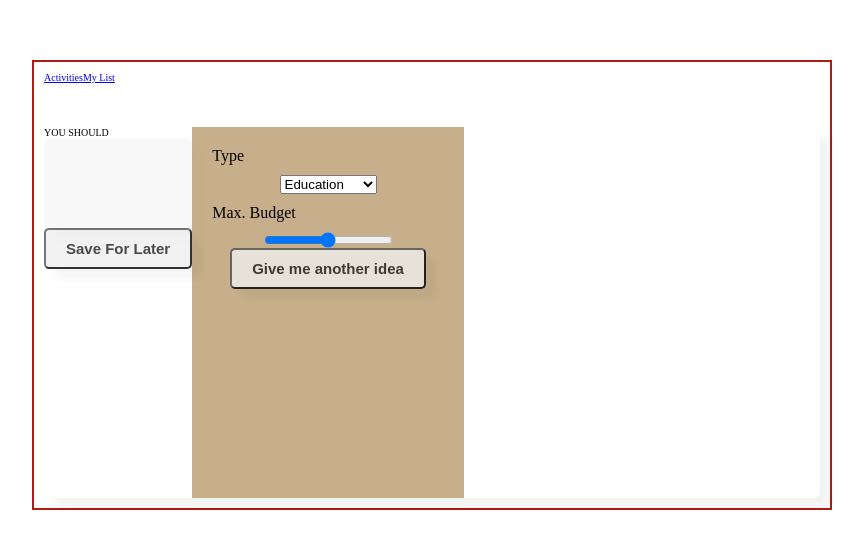
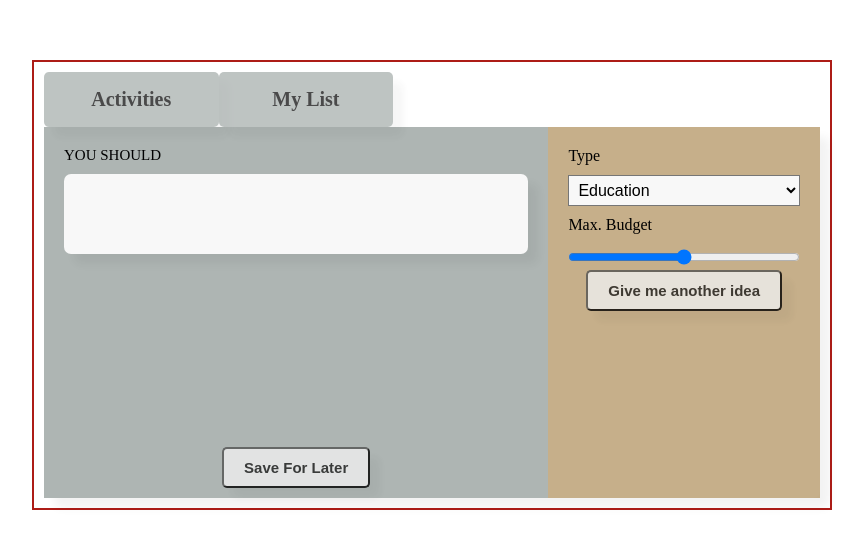
Before and after one commit to maddyrandle/What-To-Do, a React (Create React App) app: page / in a window 1280 px wide. Shown: the part 115-664 px from the top of the page, without its empty margins (208-1071 px from the left). Built offline with nearby package versions, Linux system fonts and the light colour scheme; no server answers.

Commit message:
Clean up code

```diff
--- a/src/components/Activities/Activities.jsx
+++ b/src/components/Activities/Activities.jsx
@@ -4,14 +4,19 @@ const Activities = ({ activity, updateUserList }) => {
   const saveToUserList = (e) => updateUserList();
 
   return (
-    <section className="activities">
-      <p className="card-title">YOU SHOULD</p>
-      <div className="activity-card">
-        <p className="activity-description">{ activity.activity || activity.error }</p>
-      </div>
-      <button className="save-activity-btn" onClick={saveToUserList}>
-        Save For Later
-      </button>
+    <section className="activities-container">
+
+      <section className="flex">
+        <p className="you-should">YOU SHOULD</p>
+        <div className="activity-card">
+          <p className="description">{ activity.activity || activity.error }</p>
+        </div>
+      </section>
+
+      <section className="flex">
+        <button onClick={saveToUserList}>Save For Later</button>
+      </section>
+
     </section>
   )
 }
--- a/src/components/Form/Form.jsx
+++ b/src/components/Form/Form.jsx
@@ -11,7 +11,6 @@ class Form extends Component {
 
   updateType = e => this.setState({type: e.target.value});
   updatePrice = e => this.setState({[e.target.name]: e.target.value})
-
   getAnotherIdea = e => this.props.getNewActivity(
     this.state.type,
     this.state.price,
@@ -20,8 +19,10 @@ class Form extends Component {
   render() {
     return (
       <section className="form">
-        <label>Type</label>
-        <select className="input" name="type" onChange={this.updateType}>
+
+        <section className="flex">
+          <label htmlFor="select-type">Type</label>
+          <select id="select-type" name="type" onChange={this.updateType}>
             <option value="education">Education</option>
             <option value="recreational">Recreational</option>
             <option value="social">Social</option>
@@ -31,10 +32,9 @@ class Form extends Component {
             <option value="music">Music</option>
             <option value="busywork">Busywork</option>
           </select>
-
           <label>Max. Budget</label>
           <input
-          className="input"
+            className="select-type"
             name="price"
             type="range"
             min="0"
@@ -43,10 +43,11 @@ class Form extends Component {
             value={ this.state.price }
             onChange={ this.updatePrice }
           />
+        </section>
 
-        <button className="another-btn" onClick={this.getAnotherIdea}>
-          Give me another idea
-        </button>
+        <section className="flex">
+          <button onClick={this.getAnotherIdea}>Give me another idea</button>
+        </section>
       </section>
     )
   }
--- a/src/components/MyList/MyList.jsx
+++ b/src/components/MyList/MyList.jsx
@@ -3,10 +3,9 @@ import React from 'react';
 const MyList = ({ userList, clearUserList }) => {
   const clearMyList = e => clearUserList();
 
-  const displayPriceKey = price =>
-    price !== 0 && price < 0.5
-      ? <p>$</p>
-      : price !== 0 && price <= 1 && <p>$$</p>;
+  const displayPriceKey = price => price !== 0 && price < 0.5
+    ? <p>$</p>
+    : price !== 0 && price <= 1 && <p>$$</p>;
 
   const activities = userList.map(activity => {
     return (
@@ -29,15 +28,11 @@ const MyList = ({ userList, clearUserList }) => {
       )
     : (
         <section className="mylist">
-          { activities }
-          <button className="clear-all-btn" onClick={clearMyList}>
-            Clear All
-          </button>
+          {activities}
+          <button onClick={clearMyList}>Clear All</button>
         </section>
       )
 
 }
 
 export default MyList;
-
-// { activity.link && <a href={activity.link} target='_blank' rel="noopener noreferrer">Open Website</a> }
--- a/src/components/Nav/Nav.jsx
+++ b/src/components/Nav/Nav.jsx
@@ -3,13 +3,9 @@ import { Link } from 'react-router-dom';
 
 const Nav = () => {
   return (
-    <nav className="nav">
-      <Link to={'/'} className="activities-btn">
-        <p id="activities">Activities</p>
-      </Link>
-      <Link to={'/mylist'} className="favorites-btn">
-        <p id="mylist">My List</p>
-      </Link>
+    <nav>
+      <Link to={'/'} className="nav-link">Activities</Link>
+      <Link to={'/mylist'} className="nav-link">My List</Link>
     </nav>
   )
 }
```
Also changed, not shown: src/components/Card/Card.jsx (+2 -8 lines). Lines whose indentation alone changed are shown as unchanged.
